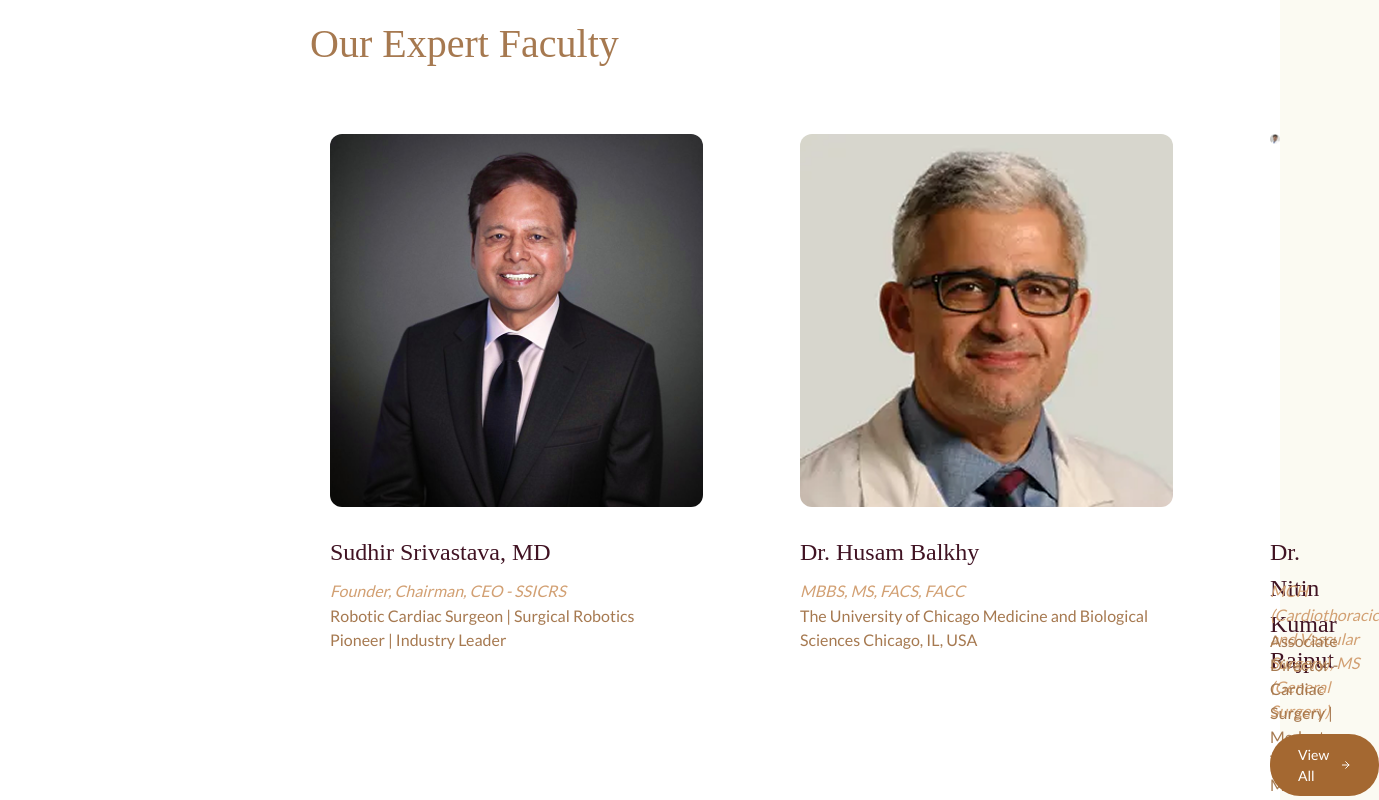
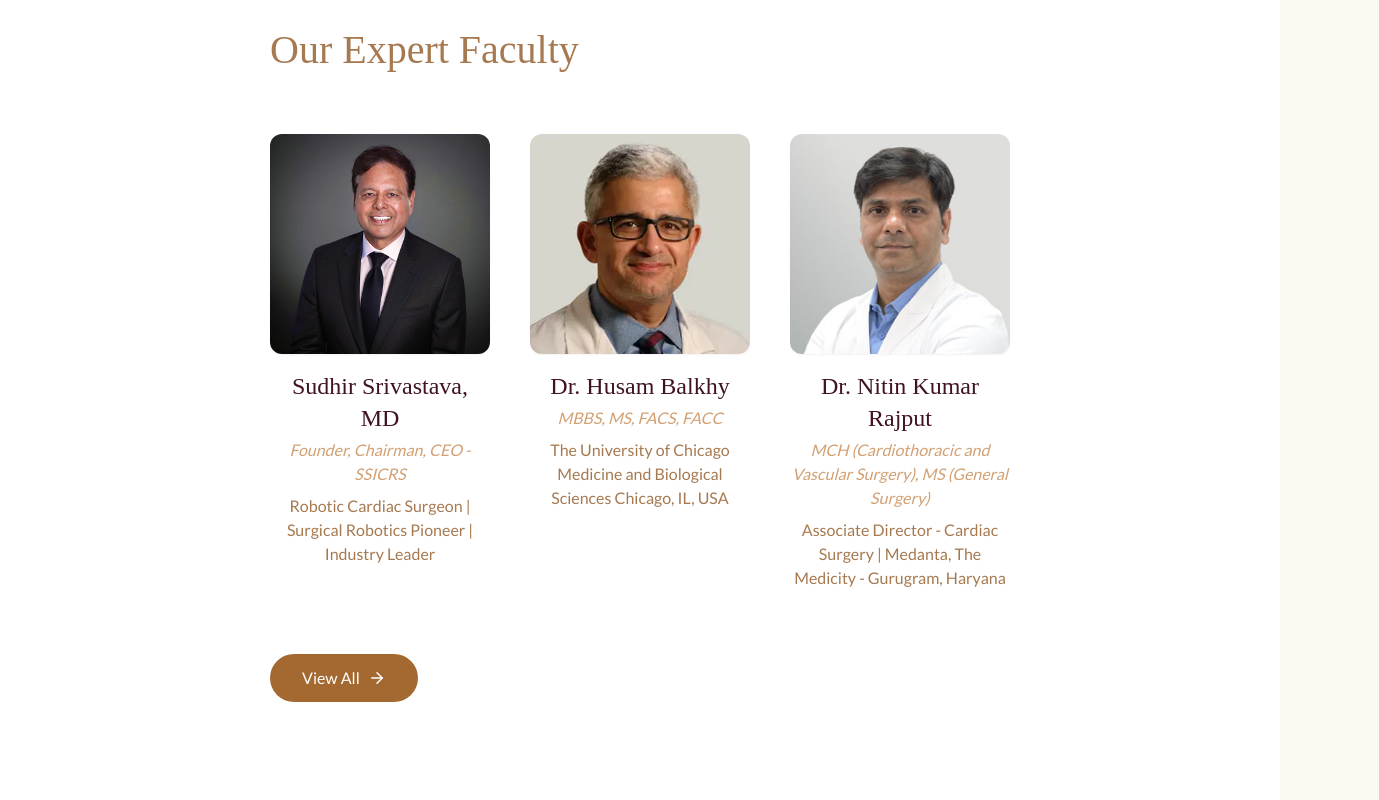
Before and after one commit to puneetshukla041/ssicrs, a Next.js app: page /Home in a window 1280 px wide. Shown: the part 5440-6240 px from the top of the page, 1379 px wide, since content can reach past the window. Built offline with nearby package versions, Linux system fonts and the light colour scheme.

Commit message:
Update section7.tsx

```diff
--- a/components/homepage/section7.tsx
+++ b/components/homepage/section7.tsx
@@ -1,14 +1,12 @@
 "use client";
 
 import Image from "next/image";
-import Link from "next/link"; // Import Link for navigation
+import Link from "next/link";
 import { FiArrowRight } from "react-icons/fi";
 
 export default function Section7() {
-  // Define the path for the faculty page
   const facultyPagePath = "/faculty-card-page";
 
-  // Common font/color styles extracted for cleaner responsive code
   const dmSerifText = { fontFamily: "DM Serif Text, serif" };
   const latoSansSerif = { fontFamily: "Lato, sans-serif" };
   const headingColor = "#401323";
@@ -17,357 +15,101 @@ export default function Section7() {
   const facultyTitleColor = "#A67950";
   const buttonBgColor = "#A46831";
 
-  // Array of experts for the mobile/tablet grid to ensure consistency and easy management
-  const mobileExperts = [
+  // Removed "Prof. Dr. Somashekhar SP"
+  const experts = [
     {
       name: "Sudhir Srivastava, MD",
       title: "Founder, Chairman, CEO - SSICRS",
-      description: "Robotic Cardiac Surgeon | Surgical Robotics Pioneer | Industry Leader",
+      description:
+        "Robotic Cardiac Surgeon | Surgical Robotics Pioneer | Industry Leader",
       imageSrc: "/Images/homepage/section7/image1.png",
-      alt: "Expert 1",
     },
     {
       name: "Dr. Husam Balkhy",
       title: "MBBS, MS, FACS, FACC",
-      description: "The University of Chicago Medicine and Biological Sciences Chicago, IL, USA",
-      imageSrc: "/Images/homepage/section7/image6.png", // Image from PC layout
-      alt: "Expert 2 (Dr. Husam Balkhy)",
+      description:
+        "The University of Chicago Medicine and Biological Sciences Chicago, IL, USA",
+      imageSrc: "/Images/homepage/section7/image6.png",
     },
     {
-      name: "Dr. Nitin Kumar Rajput", // Expert 3 from PC layout
+      name: "Dr. Nitin Kumar Rajput",
       title: "MCH (Cardiothoracic and Vascular Surgery), MS (General Surgery)",
-      description: "Associate Director - Cardiac Surgery | Medanta, The Medicity - Gurugram, Haryana",
+      description:
+        "Associate Director - Cardiac Surgery | Medanta, The Medicity - Gurugram, Haryana",
       imageSrc: "/Images/homepage/section7/image4.png",
-      alt: "Expert 3 (Dr. Nitin Kumar Rajput)",
-    },
-    {
-      name: "Prof. Dr. Somashekhar SP", // Retaining the fourth unique expert from original mobile logic
-      title: "MBBS, MS, MCh (Onco), FRCS Edinburgh",
-      description: "Chairman - Medical Advisory Board | Aster DM Healthcare - GCC & India",
-      imageSrc: "/Images/homepage/section7/image3.png",
-      alt: "Expert 4 (Prof. Dr. Somashekhar SP)",
     },
   ];
 
   return (
-    <section className="w-full bg-white min-h-[90vh] flex flex-col items-start justify-start relative pb-20 md:pb-0">
-      {/* ========================================================
-        PC and Laptop Layout (STAYS UNCHANGED - visible on md and up)
-        This content uses absolute positioning and remains exactly as provided.
-        ========================================================
-      */}
-      <div className="hidden md:block w-full relative min-h-[900px]">
+<section className="w-full bg-white py-16 md:py-24 flex flex-col items-start">
+  <div className="w-full max-w-full px-6 sm:px-8 md:px-10 lg:px-[270px] xl:px-[270px] flex flex-col items-start">
     {/* Section Heading */}
     <h2
-          className="absolute"
+      className="text-3xl sm:text-4xl md:text-[40px] font-normal mb-12 md:mb-16 text-left"
       style={{
         ...dmSerifText,
+        color: facultyTitleColor,
         fontWeight: 530,
-            fontSize: "40px",
-            color: facultyTitleColor,
-            top: "80px",
-            left: "310px",
       }}
     >
       Our Expert Faculty
     </h2>
 
-        {/* Expert 1 (Sudhir Srivastava, MD) */}
+        {/* Experts Grid */}
+        <div className="grid grid-cols-1 sm:grid-cols-2 lg:grid-cols-3 gap-x-10 gap-y-16 justify-items-center w-full">
+          {experts.map((expert, index) => (
             <div
-          className="absolute"
-          style={{
-            top: "200px",
-            left: "330px",
-          }}
+              key={index}
+              className="flex flex-col items-center text-center w-full max-w-[320px]"
             >
               <Image
-            src="/Images/homepage/section7/image1.png"
-            alt="Expert 1"
+                src={expert.imageSrc}
+                alt={expert.name}
                 width={373}
                 height={378}
-            className="rounded-xl"
+                className="rounded-xl w-full h-auto object-cover shadow-sm"
               />
-        </div>
 
-        {/* Expert 1 Text (Sudhir Srivastava, MD) */}
               <h3
-          className="absolute"
-          style={{
-            top: "600px",
-            left: "330px",
-            color: headingColor,
-            ...dmSerifText,
-            fontSize: "24px",
-            fontStyle: "normal",
-            fontWeight: 400,
-            lineHeight: "150%",
-          }}
-        >
-          Sudhir Srivastava, MD
-        </h3>
-
-        <p
-          className="absolute"
-          style={{
-            top: "645px",
-            left: "330px",
-            color: subTitleColor,
-            ...latoSansSerif,
-            fontStyle: "italic",
-            fontWeight: 400,
-            lineHeight: "150%",
-          }}
-        >
-          Founder, Chairman, CEO - SSICRS
-        </p>
-
-        <p
-          className="absolute"
-          style={{
-            top: "670px",
-            left: "330px",
-            color: bioColor,
-            ...latoSansSerif,
-            fontSize: "16px",
-            fontStyle: "normal",
-            fontWeight: 400,
-            lineHeight: "150%",
-          }}
-        >
-          Robotic Cardiac Surgeon | Surgical Robotics<br /> Pioneer | Industry Leader
-        </p>
-
-
-        {/* Expert 2 (Dr. Husam Balkhy) - Corrected to use the original PC image/details */}
-        <div
-          className="absolute"
-          style={{
-            top: "200px",
-            left: "800px",
-          }}
-        >
-          <Image
-            src="/Images/homepage/section7/image6.png"
-            alt="Expert 2"
-            width={373}
-            height={378}
-            className="rounded-xl"
-          />
-        </div>
-
-        {/* Expert 2 Text (Dr. Husam Balkhy) */}
-        <h3
-          className="absolute"
-          style={{
-            top: "600px",
-            left: "800px",
-            color: headingColor,
-            ...dmSerifText,
-            fontSize: "24px",
-            fontStyle: "normal",
-            fontWeight: 400,
-            lineHeight: "150%",
-          }}
-        >
-          Dr. Husam Balkhy
-        </h3>
-
-        <p
-          className="absolute"
-          style={{
-            top: "645px",
-            left: "800px",
-            color: subTitleColor,
-            ...latoSansSerif,
-            fontSize: "16px",
-            fontStyle: "italic",
-            fontWeight: 400,
-            lineHeight: "150%",
-          }}
-        >
-          MBBS, MS, FACS, FACC
-        </p>
-
-        <p
-          className="absolute"
-          style={{
-            top: "670px",
-            left: "800px",
-            color: bioColor,
-            ...latoSansSerif,
-            fontSize: "16px",
-            fontStyle: "normal",
-            fontWeight: 400,
-            lineHeight: "150%",
-          }}
-        >
-          The University of Chicago Medicine and Biological <br />Sciences Chicago, IL, USA
-        </p>
-
-
-        {/* Expert 3 (Dr. Nitin Kumar Rajput) - Corrected to use the original PC image/details */}
-        <div
-          className="absolute"
-          style={{
-            top: "200px",
-            left: "1270px",
-          }}
-        >
-          <Image
-            src="/Images/homepage/section7/image4.png"
-            alt="Expert 3"
-            width={373}
-            height={378}
-            className="rounded-xl"
-          />
-        </div>
-
-        {/* Expert 3 Text (Dr. Nitin Kumar Rajput) */}
-        <h3
-          className="absolute"
-          style={{
-            top: "600px",
-            left: "1270px",
-            color: headingColor,
-            ...dmSerifText,
-            fontSize: "24px",
-            fontStyle: "normal",
-            fontWeight: 400,
-            lineHeight: "150%",
-          }}
-        >
-          Dr. Nitin Kumar Rajput
-        </h3>
-        <p
-          className="absolute"
-          style={{
-            top: "645px",
-            left: "1270px",
-            color: subTitleColor,
-            ...latoSansSerif,
-            fontSize: "16px",
-            fontStyle: "italic",
-            fontWeight: 400,
-            lineHeight: "150%",
-          }}
-        >
-          MCH (Cardiothoracic and Vascular Surgery), MS<br /> (General Surgery)
-        </p>
-        <p
-          className="absolute"
-          style={{
-            top: "695px",
-            left: "1270px",
-            color: bioColor,
-            ...latoSansSerif,
-            fontSize: "16px",
-            fontStyle: "normal",
-            fontWeight: 400,
-            lineHeight: "150%",
-          }}
-        >
-          Associate Director - Cardiac Surgery | Medanta, <br />The Medicity - Gurugram, Haryana
-        </p>
-
-        {/* View All Button - PC / Laptop - CONVERTED TO LINK */}
-        <Link
-          href={facultyPagePath}
-          className="absolute flex items-center justify-center cursor-pointer transition-transform duration-200 hover:scale-[1.02]"
-          style={{
-            top: "800px",
-            left: "1270px",
-            gap: "6px",
-            padding: "10px 28px",
-            borderRadius: "30px",
-            background: buttonBgColor,
-          }}
-        >
-          <span
-            style={{
-              color: "#FFFFFF",
-              ...latoSansSerif,
-              fontWeight: 500,
-              fontSize: "14px",
-              display: "flex",
-              alignItems: "center",
-              gap: "6px",
-            }}
-          >
-            View All <FiArrowRight size={16} />
-          </span>
-        </Link>
-      </div>
-
-      {/* ========================================================
-        Mobile and Tablet Layout (Responsive - visible below md)
-        Standardized styling for better responsiveness.
-        ========================================================
-      */}
-      <div className="md:hidden w-full flex flex-col items-center text-center px-6 py-12 sm:py-16 gap-12 sm:gap-16">
-        {/* Section Heading */}
-        <h2
-          className="text-4xl sm:text-[40px] font-normal" // Using Tailwind for size, keeping custom font/color
+                className="mt-4 text-xl sm:text-2xl leading-snug"
                 style={{
                   ...dmSerifText,
-            fontWeight: 530, // Custom weight
-            color: facultyTitleColor,
-          }}
-        >
-          Our Expert Faculty
-        </h2>
-
-        {/* Expert Profiles Container - Responsive Grid */}
-        <div className="grid grid-cols-1 sm:grid-cols-2 gap-x-8 gap-y-16 w-full max-w-4xl px-4">
-          {mobileExperts.map((expert, index) => (
-            <div key={index} className="flex flex-col items-center w-full">
-              <Image
-                src={expert.imageSrc}
-                alt={expert.alt}
-                width={373}
-                height={378}
-                // Use a fixed max-width and aspect ratio for responsive image display
-                className="rounded-xl w-full h-auto max-w-[300px] aspect-square object-cover"
-              />
-              <h3
-                className="mt-4 text-2xl" // Text size from original mobile: 2xl on mobile, kept consistent
-                style={{
-                  ...dmSerifText,
+                  color: headingColor,
                   fontWeight: 400,
-                  color: headingColor,
                 }}
               >
                 {expert.name}
               </h3>
+
               <p
-                className="text-sm" // Text size from original mobile: 14px (text-sm)
+                className="mt-1 text-sm sm:text-base italic"
                 style={{
                   ...latoSansSerif,
-                  fontStyle: "italic",
-                  fontWeight: 400,
                   color: subTitleColor,
                 }}
               >
-                {expert.title.split('<br />').join(' ')} {/* Replaces <br /> if present for single line title */}
+                {expert.title}
               </p>
+
               <p
-                className="mt-2 text-sm sm:text-base max-w-sm leading-normal" // text-sm for mobile, text-base for small screens
+                className="mt-2 text-sm sm:text-base leading-relaxed max-w-xs"
                 style={{
                   ...latoSansSerif,
+                  color: bioColor,
                   fontWeight: 400,
-                  color: bioColor,
                 }}
               >
-                {expert.description.split('<br />').join(' ')} {/* Replaces <br /> if present */}
+                {expert.description}
               </p>
             </div>
           ))}
         </div>
 
-        {/* View All Button - Mobile / Tablet - CONVERTED TO LINK */}
-        <div className="flex justify-center mt-12 sm:mt-16">
+        {/* View All Button */}
+        <div className="flex justify-center mt-16">
           <Link
             href={facultyPagePath}
-            className="px-8 py-3 rounded-[30px] text-white flex items-center justify-center gap-2 transition-transform duration-200 hover:scale-[1.02]"
+            className="px-8 py-3 rounded-[30px] text-white flex items-center justify-center gap-2 transition-transform duration-200 hover:scale-[1.03]"
             style={{
               ...latoSansSerif,
               fontWeight: 500,
```
Lines whose indentation alone changed are shown as unchanged.
